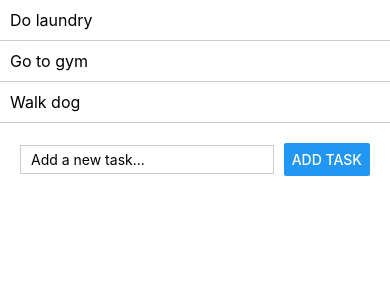
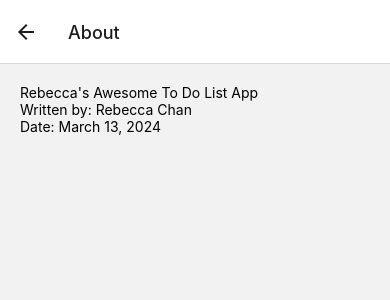
Before and after one commit to rebeccachan13/RebeccasIncredibleTodoListApp, a React Native app: screen /About in a window 390 px wide. Shown: the top 300 px of the page. Built offline with nearby package versions, Linux system fonts and the light colour scheme.

Commit message:
Lab 5: Navigation and Routing

```diff
--- a/App.jsx
+++ /dev/null
@@ -1,31 +0,0 @@
-/**
- * My To Do List App
- *
- * @format
- */
-
-import React from 'react';
-import {SafeAreaView} from 'react-native';
-import ToDoList from './components/ToDoList';
-import ToDoForm from './components/ToDoForm';
-
-function App() {
-  const [tasks, setTasks] = React.useState([
-    'Do laundry',
-    'Go to gym',
-    'Walk dog',
-  ]);
-
-  const handleAddTask = task => {
-    setTasks([...tasks, task]);
-  };
-
-  return (
-    <SafeAreaView>
-      <ToDoList tasks={tasks} />
-      <ToDoForm addTask={handleAddTask} />
-    </SafeAreaView>
-  );
-}
-
-export default App;
--- a/index.js
+++ b/index.js
@@ -3,7 +3,7 @@
  */
 
 import {AppRegistry} from 'react-native';
-import App from './App';
+import App from './src/App';
 import {name as appName} from './app.json';
 
 AppRegistry.registerComponent(appName, () => App);
--- /dev/null
+++ b/src/App.jsx
@@ -0,0 +1,27 @@
+/**
+ * My To Do List App
+ *
+ * @format
+ */
+
+import React from 'react';
+
+import {NavigationContainer} from '@react-navigation/native';
+import {createNativeStackNavigator} from '@react-navigation/native-stack';
+import HomeScreen from './screens/HomeScreen';
+import AboutScreen from './screens/AboutScreen';
+
+function App() {
+  const Stack = createNativeStackNavigator();
+
+  return (
+    <NavigationContainer>
+      <Stack.Navigator>
+        <Stack.Screen name="Home" component={HomeScreen} />
+        <Stack.Screen name="About" component={AboutScreen} />
+      </Stack.Navigator>
+    </NavigationContainer>
+  );
+}
+
+export default App;
--- /dev/null
+++ b/src/layouts/MainLayout.jsx
@@ -0,0 +1,15 @@
+import React from 'react';
+import {View, StyleSheet} from 'react-native';
+
+const MainLayout = ({children}) => {
+  return <View style={styles.container}>{children}</View>;
+};
+
+const styles = StyleSheet.create({
+  container: {
+    flex: 1,
+    padding: 20,
+  },
+});
+
+export default MainLayout;
--- /dev/null
+++ b/src/screens/AboutScreen.jsx
@@ -0,0 +1,15 @@
+import React from 'react';
+import MainLayout from '../layouts/MainLayout';
+import {Text} from 'react-native';
+
+const AboutScreen = ({}) => {
+  return (
+    <MainLayout>
+      <Text>Rebecca's Awesome To Do List App</Text>
+      <Text>Written by: Rebecca Chan</Text>
+      <Text>Date: March 13, 2024</Text>
+    </MainLayout>
+  );
+};
+
+export default AboutScreen;
--- /dev/null
+++ b/src/screens/HomeScreen.jsx
@@ -0,0 +1,32 @@
+import React from 'react';
+import {SafeAreaView, Button} from 'react-native';
+import ToDoList from '../components/ToDoList';
+import ToDoForm from '../components/ToDoForm';
+import MainLayout from '../layouts/MainLayout';
+
+const HomeScreen = ({navigation}) => {
+  const [tasks, setTasks] = React.useState([
+    'Do laundry',
+    'Go to gym',
+    'Walk dog',
+  ]);
+
+  const handleAddTask = task => {
+    setTasks([...tasks, task]);
+  };
+
+  return (
+    <MainLayout>
+      <SafeAreaView>
+        <ToDoList tasks={tasks} />
+        <ToDoForm addTask={handleAddTask} />
+        <Button
+          title="Go to About"
+          onPress={() => navigation.navigate('About')}
+        />
+      </SafeAreaView>
+    </MainLayout>
+  );
+};
+
+export default HomeScreen;
```
Also changed, not shown: package.json (+6 -1 lines), src/components/ToDoForm.jsx (renamed from components/ToDoForm.jsx), src/components/ToDoList.jsx (renamed from components/ToDoList.jsx), 2 other files (tests, documents, lock files or other folders).
